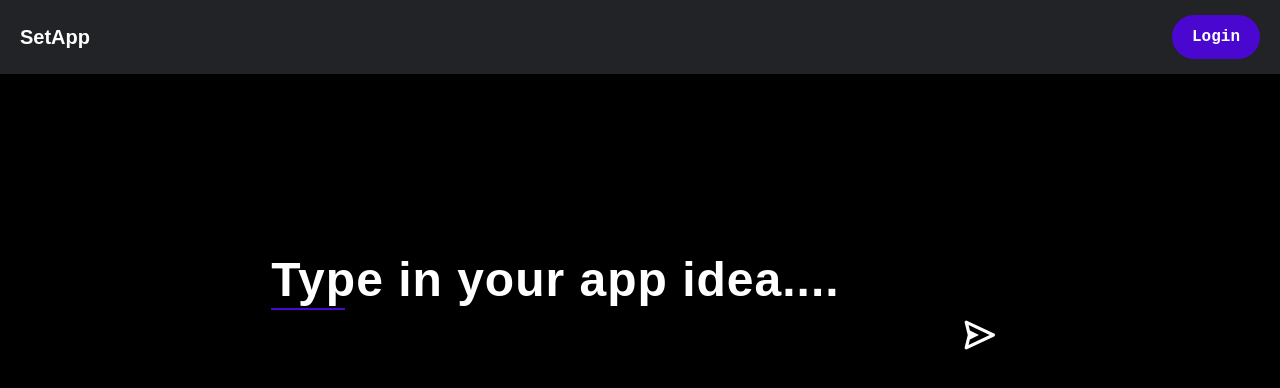
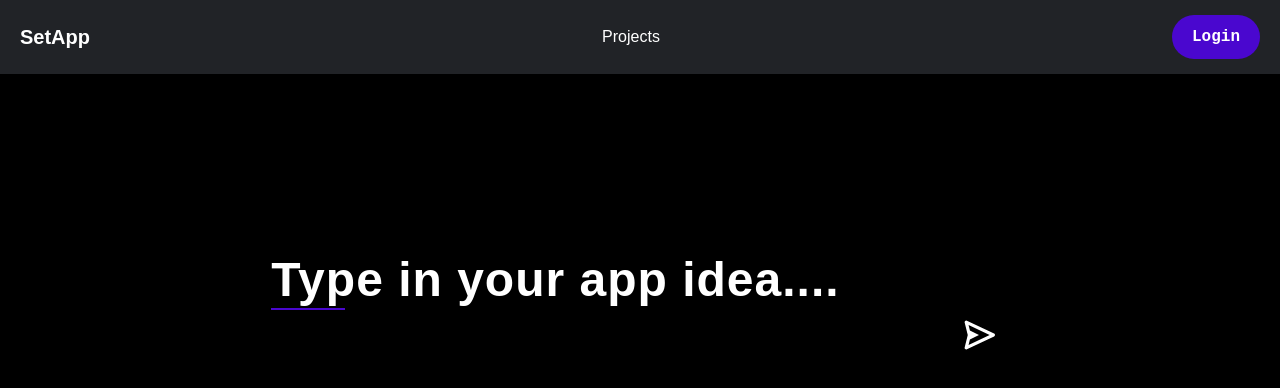
Before and after one commit to blauprint/setapp, a Next.js app: page /idea in a window 1280 px wide. Shown: the top 388 px of the page. Built offline with nearby package versions, Linux system fonts and the light colour scheme; no server answers.

Commit message:
feat(navbar): add navigation for idea page

```diff
--- a/src/components/HomeNavigationBar.tsx
+++ b/src/components/HomeNavigationBar.tsx
@@ -36,7 +36,8 @@ export default function HomeNavigationBar() {
           </div>
         }
         {(currentRoute === '/' ||
-          currentRoute === '/[userName]/[projectName]/output') &&
+          currentRoute === '/[userName]/[projectName]/output' ||
+          currentRoute === '/idea') &&
           <div>
             <Link href={'/projects'}>Projects</Link>
           </div>
```
